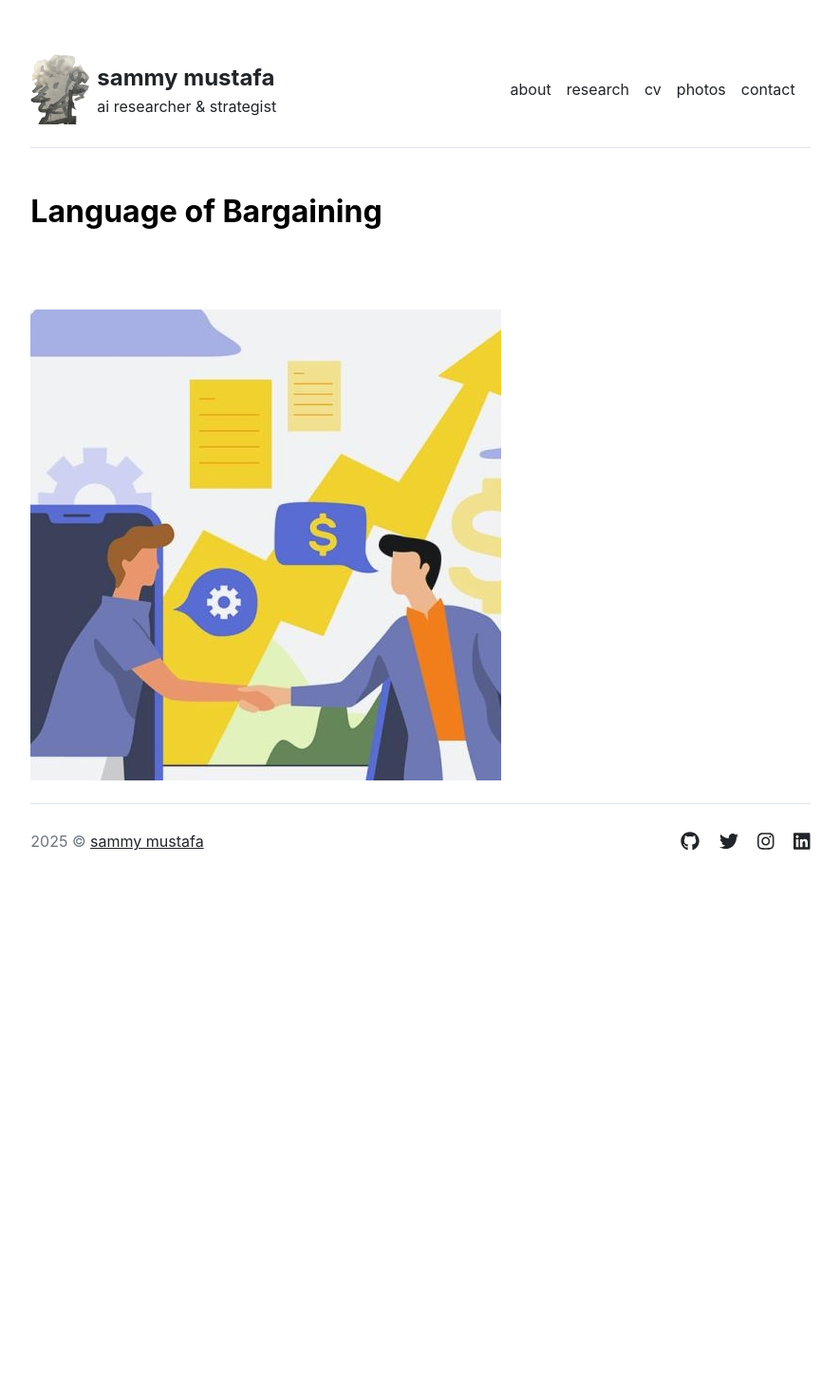
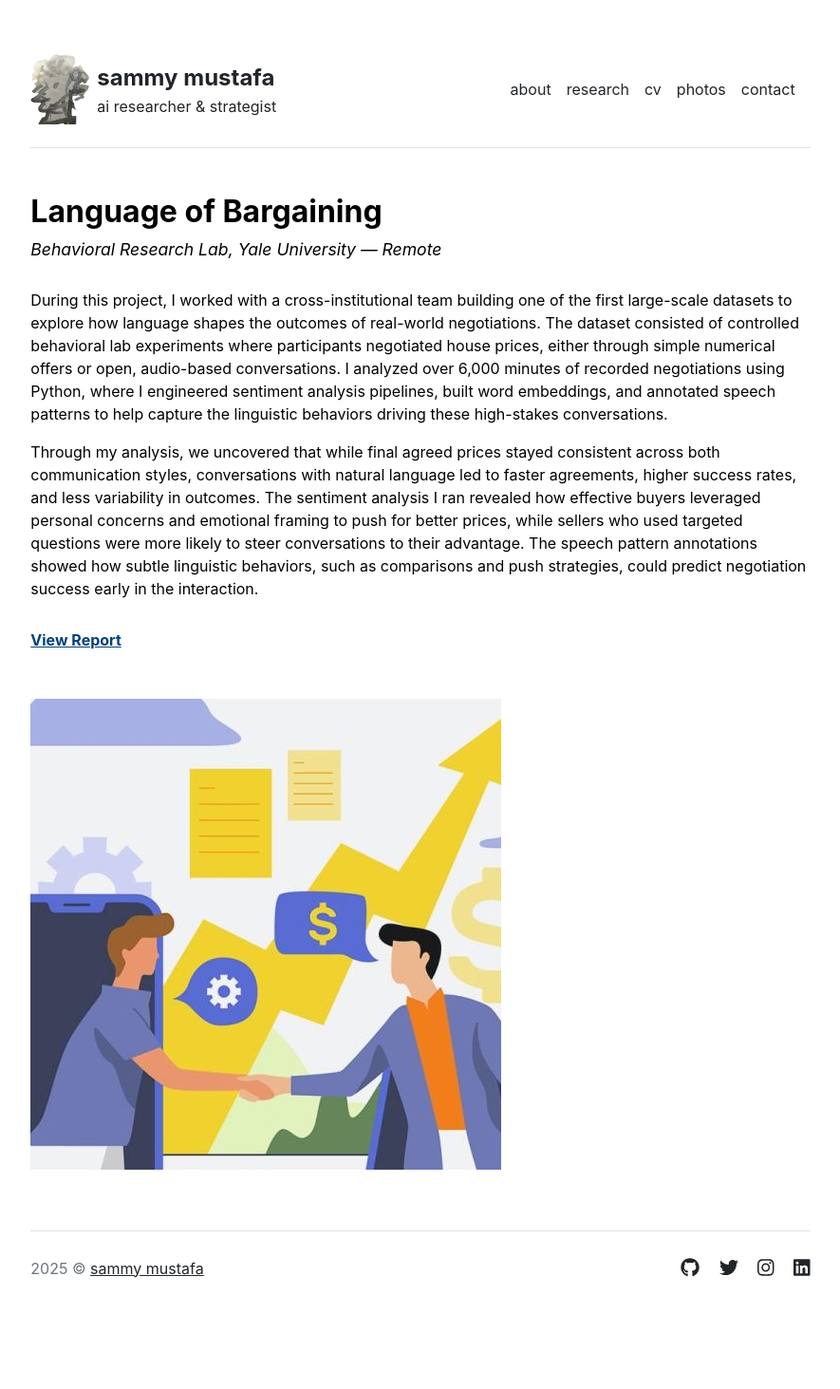
Before and after one commit to sammymustafa/personal-website, a Jekyll site: the page built from research/nlp.md, in a window 1280 px wide. Shown: the whole page at 95% size, without its empty margins (197-1082 px from the left). Built offline with Jekyll 4.4.1, drawn with Linux system fonts in a browser that asks for light colours; before the commit the page ends 1013 px from its top, so only the background shows below that.

Commit message:
added nlp research

```diff
--- a/_includes/nlp.html
+++ b/_includes/nlp.html
@@ -1,9 +1,20 @@
-<h2 class="fw-bold pb-3 mb-5" style="margin-bottom: 10px;">Language of Bargaining</h2>
+<h2 class="fw-bold" style="margin-bottom: 10px;">Language of Bargaining</h2>
+<h3 style="font-size: 1.1rem; font-style: italic; font-weight: normal; margin-bottom: 30px;">
+  Behavioral Research Lab, Yale University — Remote
+</h3>
 
 <p>
+During this project, I worked with a cross-institutional team building one of the first large-scale datasets to explore how language shapes the outcomes of real-world negotiations. The dataset consisted of controlled behavioral lab experiments where participants negotiated house prices, either through simple numerical offers or open, audio-based conversations. I analyzed over 6,000 minutes of recorded negotiations using Python, where I engineered sentiment analysis pipelines, built word embeddings, and annotated speech patterns to help capture the linguistic behaviors driving these high-stakes conversations.
 </p>
 
 <p>
+Through my analysis, we uncovered that while final agreed prices stayed consistent across both communication styles, conversations with natural language led to faster agreements, higher success rates, and less variability in outcomes. The sentiment analysis I ran revealed how effective buyers leveraged personal concerns and emotional framing to push for better prices, while sellers who used targeted questions were more likely to steer conversations to their advantage. The speech pattern annotations showed how subtle linguistic behaviors, such as comparisons and push strategies, could predict negotiation success early in the interaction.
 </p>
 
-<img src="{{ site.github.url }}/research/nlp.jpeg" alt="NLP Image" style="max-width: 500px; margin-top: 20px;">
+<div style="margin-top: 30px; margin-bottom: 50px;">
+  <a href="/research/nlp.pdf" target="_blank" style="font-weight: bold; text-decoration: underline; color: #004080 !important;">
+    View Report
+  </a>
+</div>
+
+<img src="/research/nlp.jpeg" alt="NLP Image" style="max-width: 500px; margin-bottom: 40px;">
--- a/_includes/ptenp1.html
+++ b/_includes/ptenp1.html
@@ -1,6 +1,6 @@
-<h2 class="fw-bold" style="margin-bottom: 30px;">PTENP1: A Pivotal Pseudogene in Glioblastomas</h2>
-<h3 style="font-size: 1.1rem; font-style: italic; font-weight: normal; margin-bottom: 25px;">
-  Cell Biology Lab, Bergen County Academies — Hackensack, NJ
+<h2 class="fw-bold" style="margin-bottom: 10px;">PTENP1: A Pivotal Pseudogene in Glioblastomas</h2>
+<h3 style="font-size: 1.1rem; font-style: italic; font-weight: normal; margin-bottom: 30px;">
+  Computational Biology and Complex Systems Lab, Polytechnic University of Catalonia (UPC) — Barcelona, Spain
 </h3>
 
 <p>
```
Also changed, not shown: _includes/upc.html (+5 -2 lines).
